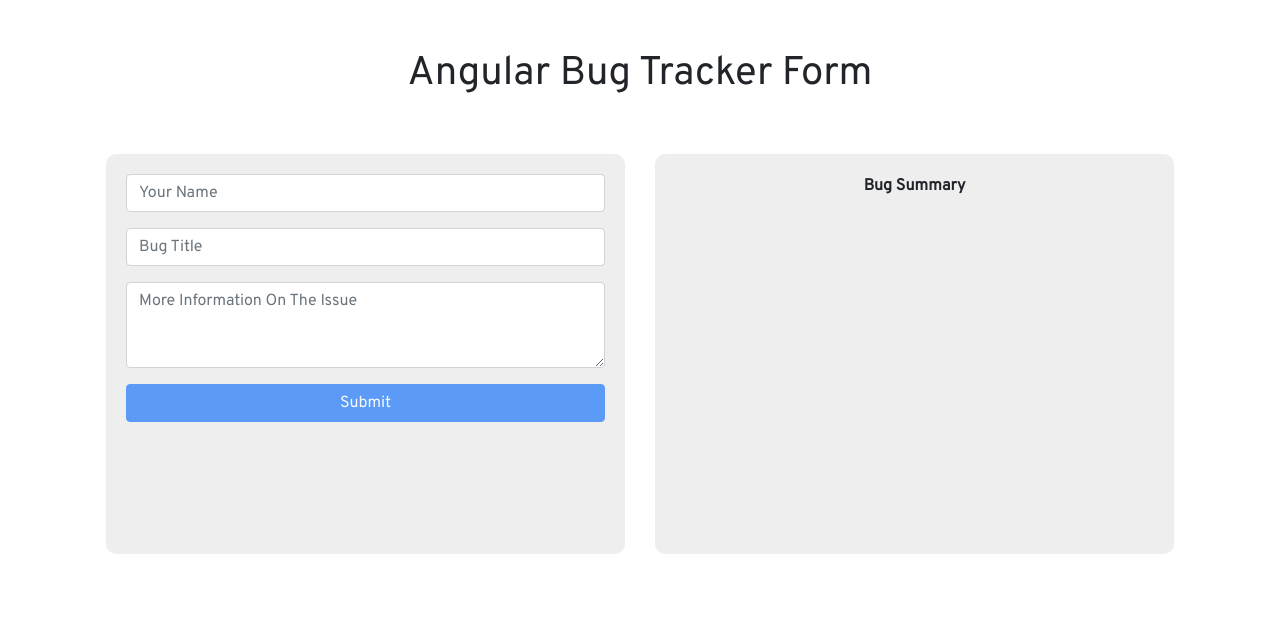
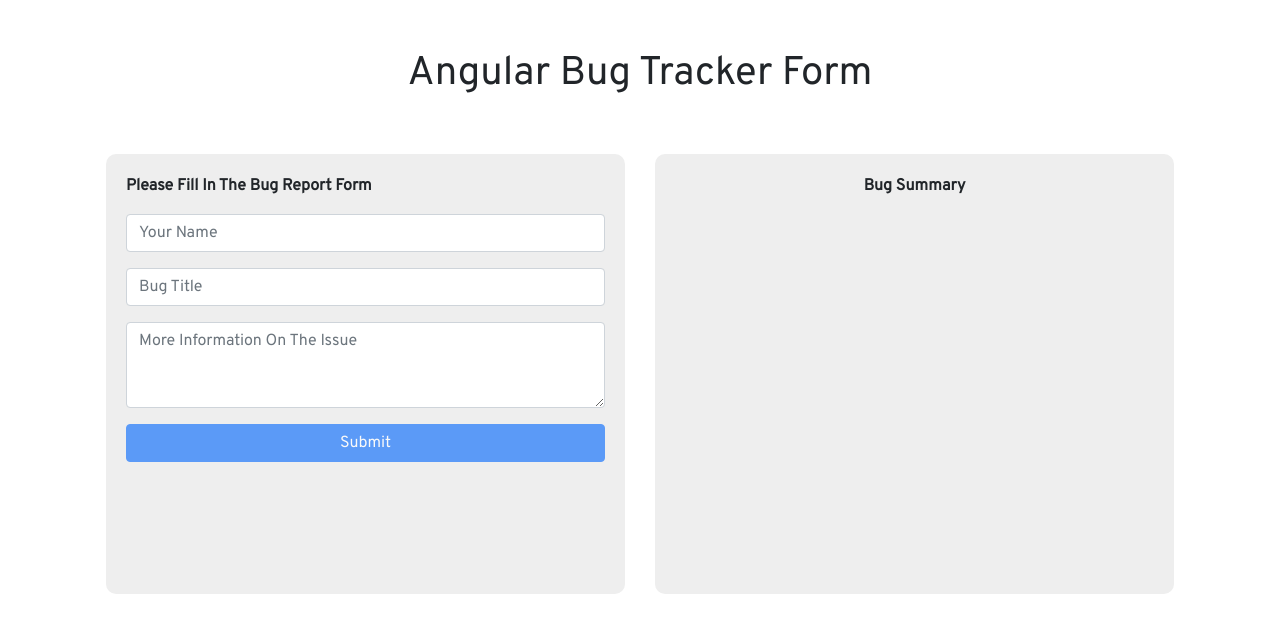
Before and after one commit to steve-njuguna-k/Bug-Tracker-Form, an Angular app: page / in a window 1280 px wide. Shown: the top 632 px of the page. Built offline with nearby package versions, Linux system fonts and the light colour scheme.

Commit message:
Made changes to validation functionality

```diff
--- a/src/app/components/bug-form/bug-form.component.css
+++ b/src/app/components/bug-form/bug-form.component.css
@@ -3,7 +3,7 @@
     border-radius: 10px;
     padding: 20px;
     margin-right: 30px;
-    height: 50vh;
+    height: 55vh;
 }
 
 .column-2{
--- a/src/app/components/bug-form/bug-form.component.html
+++ b/src/app/components/bug-form/bug-form.component.html
@@ -1,15 +1,16 @@
 <div class="container p-5 bugInfo">
     <div class="row">
         <div class="col column-1">
-            <form  [formGroup]="form" (submit)="addBugIssue()">
+            <p><b>Please Fill In The Bug Report Form</b></p>
+            <form  [formGroup]="form" (submit)="addBugIssue()" >
             <div class="mb-3">
-                <input type="text" class="form-control" name="inputName" id="inputName" formControlName="inputName" placeholder="Your Name" [(ngModel)]="inputName">
+                <input type="text" class="form-control" id="inputName" formControlName="inputName" placeholder="Your Name" [(ngModel)]="inputName">
             </div>
             <div class="mb-3">
-                <input type="text" class="form-control" name="inputBugTitle" id="inputBugTitle" formControlName="inputBugTitle" placeholder="Bug Title" [(ngModel)]="inputBugTitle" required>
+                <input type="text" class="form-control" id="inputBugTitle" formControlName="inputBugTitle" placeholder="Bug Title" [(ngModel)]="inputBugTitle" required>
             </div>
             <div class="mb-3">
-                <textarea class="form-control" rows="3" name="inputBugInfo" id="inputBugInfo" formControlName="inputBugInfo" placeholder="More Information On The Issue" [(ngModel)]="inputBugInfo" required></textarea>
+                <textarea class="form-control" rows="3" id="inputBugInfo" formControlName="inputBugInfo" placeholder="More Information On The Issue" [(ngModel)]="inputBugInfo" required></textarea>
             </div>
             <div class="d-grid gap-2">
                 <button type="submit" class="btn btn-primary" [disabled]="!form.valid">Submit</button>
@@ -19,7 +20,7 @@
         <div class="col column-2">
             <b><p class="text-center"> Bug Summary</p></b>
             <div *ngFor="let bugs of bugInfo; let i = index;" class="bugs {{(bugs.completed ? 'done' : '')}}">
-                <div class="id"><b>Issue No: </b>{{i}}</div>
+                <div class="id"><b>Issue No: </b>#{{i}}</div>
                 <div class="name"><b>Submitted By: </b>{{bugs.name}}</div>
                 <div class="status"><b>Status: </b>Solved</div>
                 <div class="bugTitle"><b>Bug Title: </b>{{bugs.bugTitle}}</div>
```
